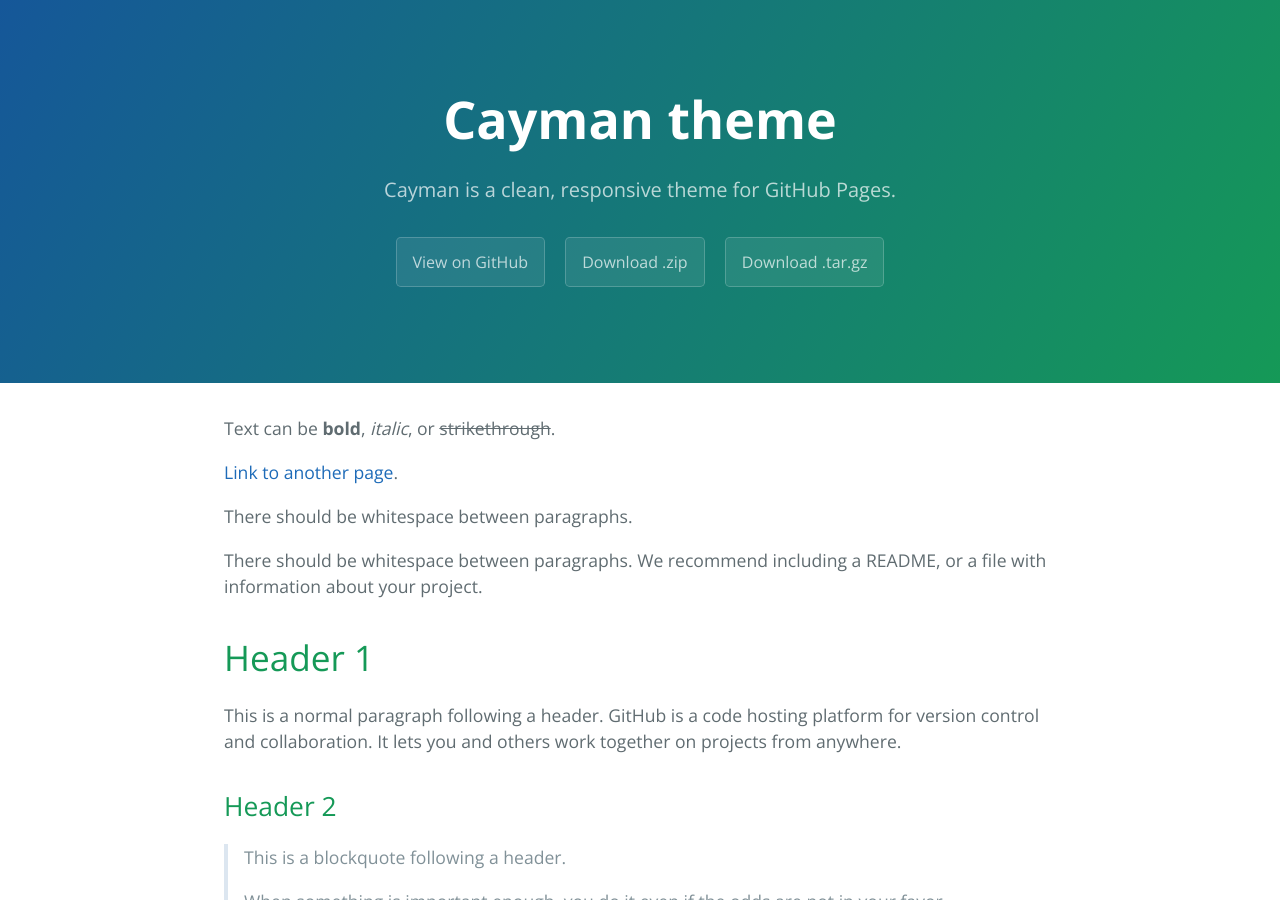
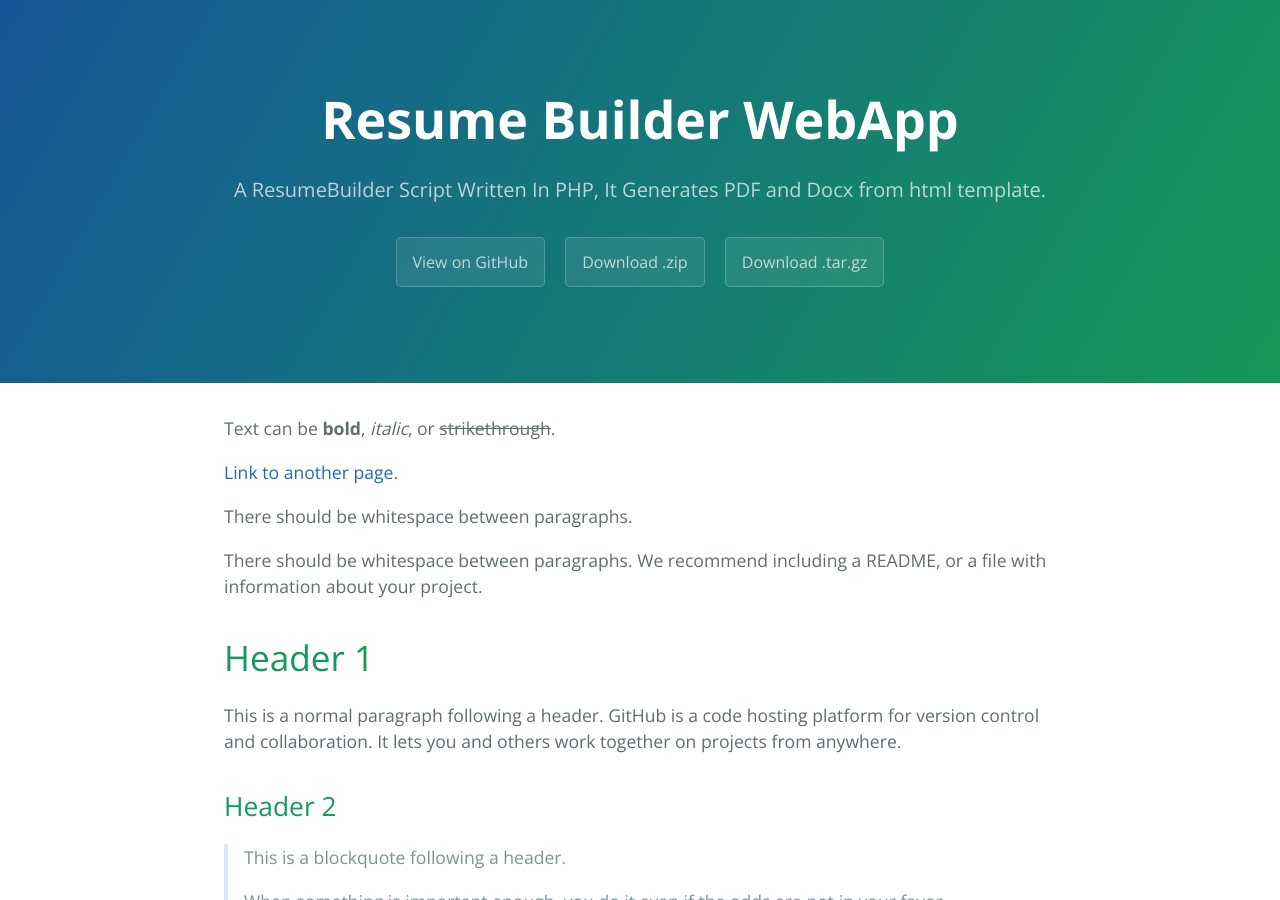
Before and after one commit to Infogiants/resumebuilder, a Jekyll site: the page built from docs/index.md, in a window 1280 px wide and 900 px high. Built offline with Jekyll 4.4.1, drawn with Linux system fonts in a browser that asks for light colours.

Commit message:
Update _config.yml

```diff
--- a/docs/_config.yml
+++ b/docs/_config.yml
@@ -1,5 +1,5 @@
-title: Cayman theme
-description: Cayman is a clean, responsive theme for GitHub Pages.
+title: Resume Builder WebApp
+description: A ResumeBuilder Script Written In PHP, It Generates PDF and Docx from html template.
 show_downloads: true
 google_analytics:
 theme: jekyll-theme-cayman
```
